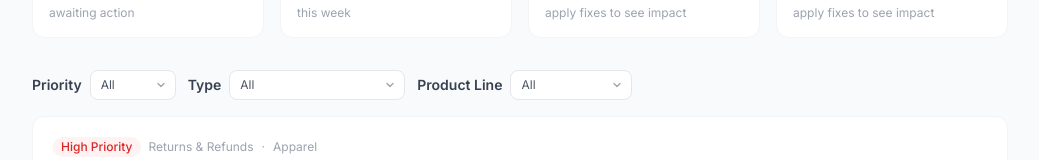
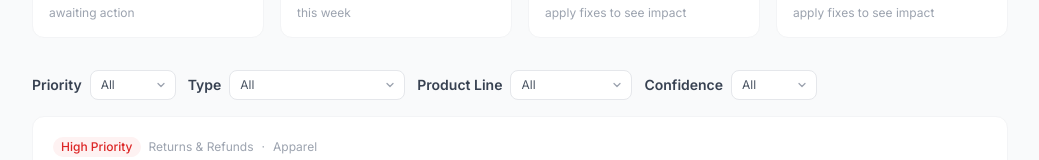
Before and after one commit to ronagesh/cx-optimization-feed, a React (Vite) app: page / in a window 1280 px wide. Shown: the part 235-395 px from the top of the page, without its empty margins (120-1159 px from the left). Built offline with nearby package versions, Linux system fonts and the light colour scheme.

Commit message:
Add confidence filter to issue feed
Co-Authored-By: Claude Sonnet 4.6 <noreply@anthropic.com>

```diff
--- a/src/components/IssueFeed.tsx
+++ b/src/components/IssueFeed.tsx
@@ -87,20 +87,29 @@ export function IssueFeed({ issues, onSelectIssue }: IssueFeedProps) {
   const [priorityFilter, setPriorityFilter] = useState<string | null>(null);
   const [categoryFilter, setCategoryFilter] = useState<string | null>(null);
   const [productLineFilter, setProductLineFilter] = useState<string | null>(null);
+  const [confidenceFilter, setConfidenceFilter] = useState<string | null>(null);
 
   const categories = [...new Set(issues.map((i) => i.category))];
   const productLines = [...new Set(issues.map((i) => i.productLine))];
   const priorities = ['High Priority', 'Medium Priority', 'Low Priority'];
+  const confidenceLevels = ['High', 'Medium', 'Low'];
+
+  function confidenceLabel(score: number) {
+    if (score >= 70) return 'High';
+    if (score >= 40) return 'Medium';
+    return 'Low';
+  }
 
   const sortedIssues = [...issues]
     .sort((a, b) => b.priorityScore - a.priorityScore)
     .filter((i) => i.status !== 'fix_applied')
     .filter((i) => !priorityFilter || priorityLabel(i.priorityScore).label === priorityFilter)
     .filter((i) => !categoryFilter || i.category === categoryFilter)
-    .filter((i) => !productLineFilter || i.productLine === productLineFilter);
+    .filter((i) => !productLineFilter || i.productLine === productLineFilter)
+    .filter((i) => !confidenceFilter || confidenceLabel(i.scoreBreakdown.confidenceScore) === confidenceFilter);
 
-  const hasFilters = !!(priorityFilter || categoryFilter || productLineFilter);
-  const clearFilters = () => { setPriorityFilter(null); setCategoryFilter(null); setProductLineFilter(null); };
+  const hasFilters = !!(priorityFilter || categoryFilter || productLineFilter || confidenceFilter);
+  const clearFilters = () => { setPriorityFilter(null); setCategoryFilter(null); setProductLineFilter(null); setConfidenceFilter(null); };
 
   const avgLift = (key: 'csat' | 'deflection'): string => {
     if (!appliedCount) return '—';
@@ -170,6 +179,12 @@ export function IssueFeed({ issues, onSelectIssue }: IssueFeedProps) {
           value={productLineFilter}
           options={productLines.map((pl) => ({ value: pl, label: pl }))}
           onChange={setProductLineFilter}
+        />
+        <FilterDropdown
+          label="Confidence"
+          value={confidenceFilter}
+          options={confidenceLevels.map((c) => ({ value: c, label: c }))}
+          onChange={setConfidenceFilter}
         />
         {hasFilters && (
           <button
```
